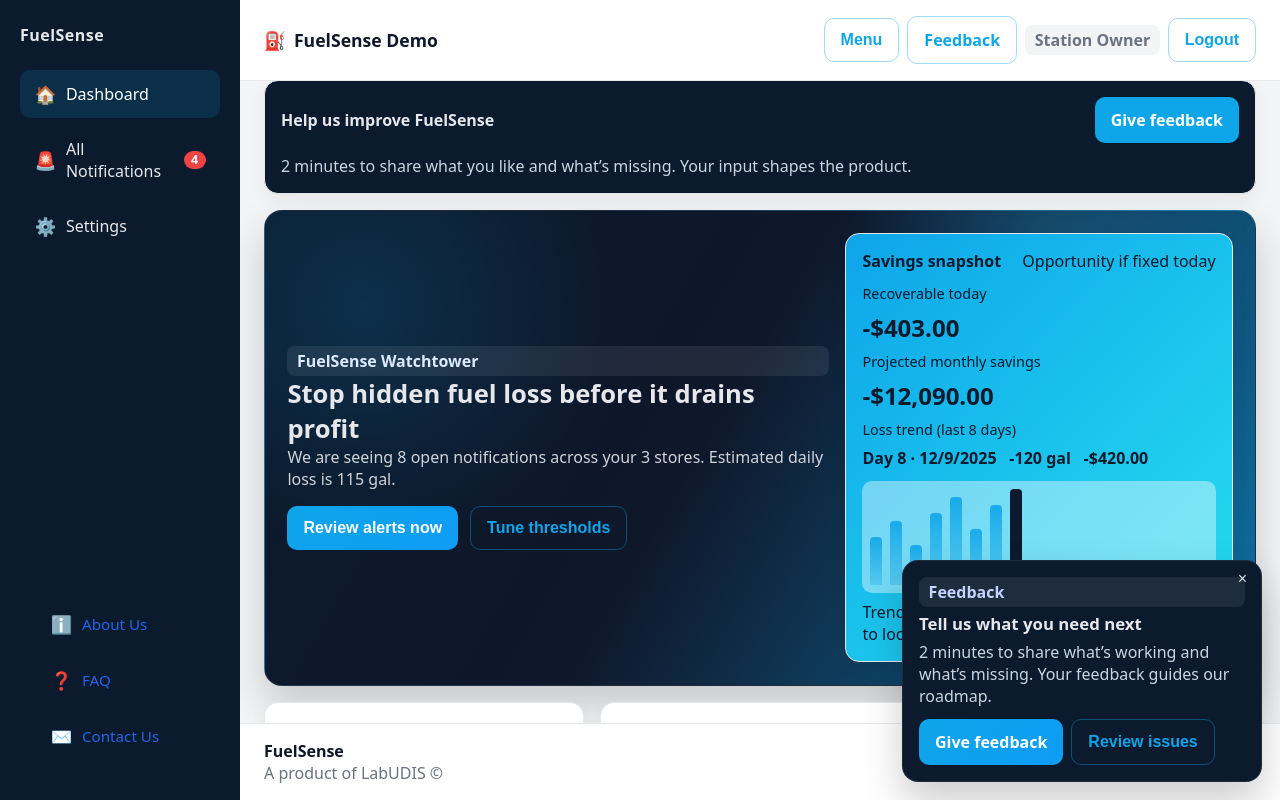
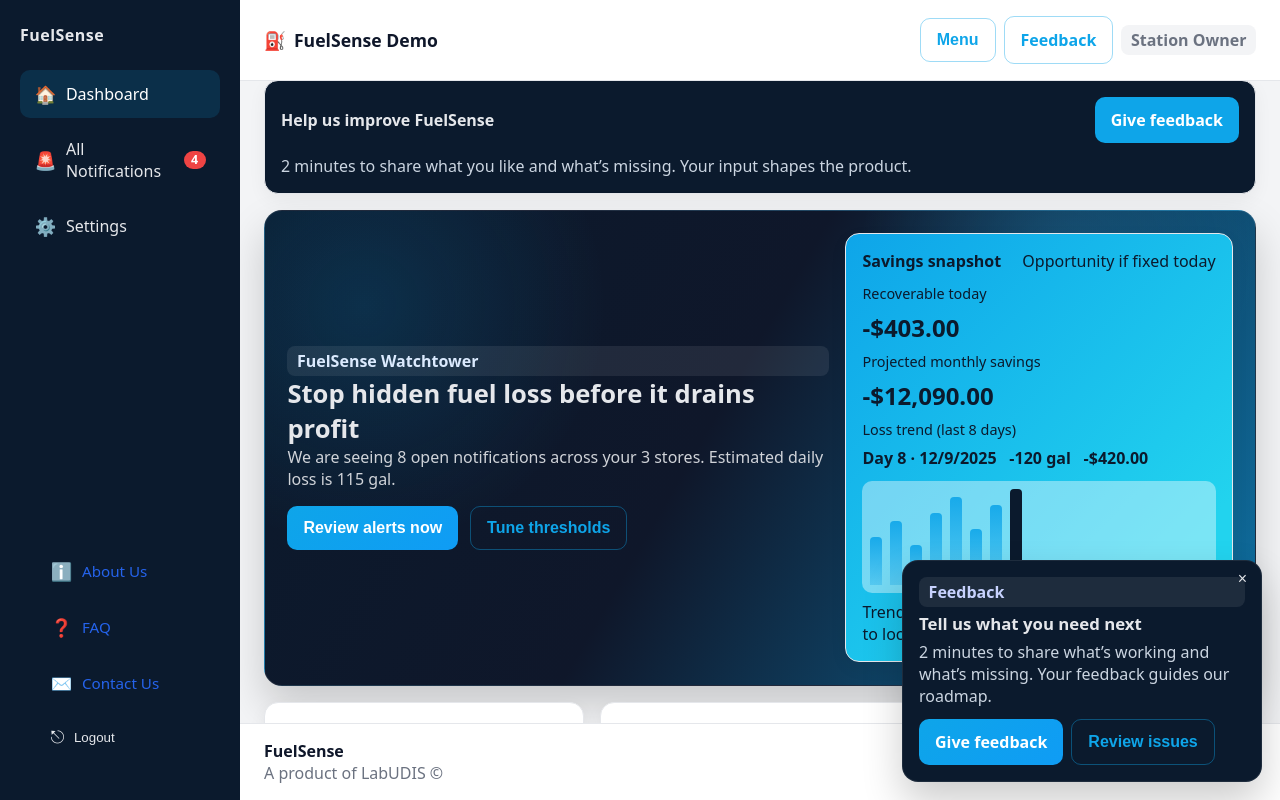
Before and after one commit to arifmanasiya/FuelSense, a React (Vite) app: page /FuelSense/faq in a window 1280 px wide. Both pictures are taken after a click on the button "Sign In". Shown: the top 800 px of the page. Built offline with nearby package versions, Linux system fonts and the light colour scheme.

Commit message:
Move logout into sidebar company section; clean nav icons

```diff
--- a/src/components/SideNav.tsx
+++ b/src/components/SideNav.tsx
@@ -1,5 +1,5 @@
 import { useEffect, useState } from 'react';
-import { NavLink } from 'react-router-dom';
+import { NavLink, useNavigate } from 'react-router-dom';
 import { get } from '../api/apiClient';
 import type { Alert } from '../types';
 
@@ -18,6 +18,7 @@
 export default function SideNav({ isOpen, onLinkClick }: { isOpen?: boolean; onLinkClick?: () => void }) {
   const [openAlerts, setOpenAlerts] = useState(0);
   const [companyOpen, setCompanyOpen] = useState(true);
+  const navigate = useNavigate();
 
   useEffect(() => {
     get<Alert[]>('/alerts')
@@ -31,8 +32,16 @@
     }
   }, []);
 
+  function handleLogout() {
+    localStorage.removeItem('fuelguard-token');
+    localStorage.removeItem('fuelguard-user');
+    navigate('/login');
+  }
+
+  const sidebarClass = 'sidebar' + (isOpen ? ' open' : '');
+
   return (
-    <aside className={`sidebar ${isOpen ? 'open' : ''}`}>
+    <aside className={sidebarClass}>
       <div className="brand">FuelSense</div>
       <nav className="nav-links">
         {productLinks.map((link) => (
@@ -71,6 +80,10 @@
               <span className="nav-label">{link.label}</span>
             </NavLink>
           ))}
+          <button className="nav-link nav-action" type="button" onClick={handleLogout}>
+            <span className="nav-icon">⎋</span>
+            <span className="nav-label">Logout</span>
+          </button>
         </div>
       </div>
     </aside>
--- a/src/components/TopNav.tsx
+++ b/src/components/TopNav.tsx
@@ -1,18 +1,9 @@
-import { useNavigate } from 'react-router-dom';
-
 interface Props {
   onMenuToggle?: () => void;
 }
 
 export default function TopNav({ onMenuToggle }: Props) {
   const userName = localStorage.getItem('fuelguard-user') || 'Station Owner';
-  const navigate = useNavigate();
-
-  function handleLogout() {
-    localStorage.removeItem('fuelguard-token');
-    localStorage.removeItem('fuelguard-user');
-    navigate('/login');
-  }
 
   return (
     <header className="topnav">
@@ -41,12 +32,6 @@
           <span className="text">Feedback</span>
         </a>
         <div className="pill">{userName}</div>
-        <button className="button ghost responsive-button" type="button" onClick={handleLogout}>
-          <span className="icon" aria-hidden="true">
-            ⎋
-          </span>
-          <span className="text">Logout</span>
-        </button>
       </div>
     </header>
   );
--- a/src/styles.css
+++ b/src/styles.css
@@ -97,6 +97,11 @@
   gap: 0.6rem;
   transition: background 0.15s ease, color 0.15s ease;
   position: relative;
+  border: none;
+  background: transparent;
+  width: 100%;
+  text-align: left;
+  cursor: pointer;
 }
 
 .nav-link.active,
@@ -125,6 +130,10 @@
   line-height: 1.2;
   min-width: 22px;
   text-align: center;
+}
+
+.nav-action {
+  padding: 0.75rem 0.9rem;
 }
 
 .topnav {
```
